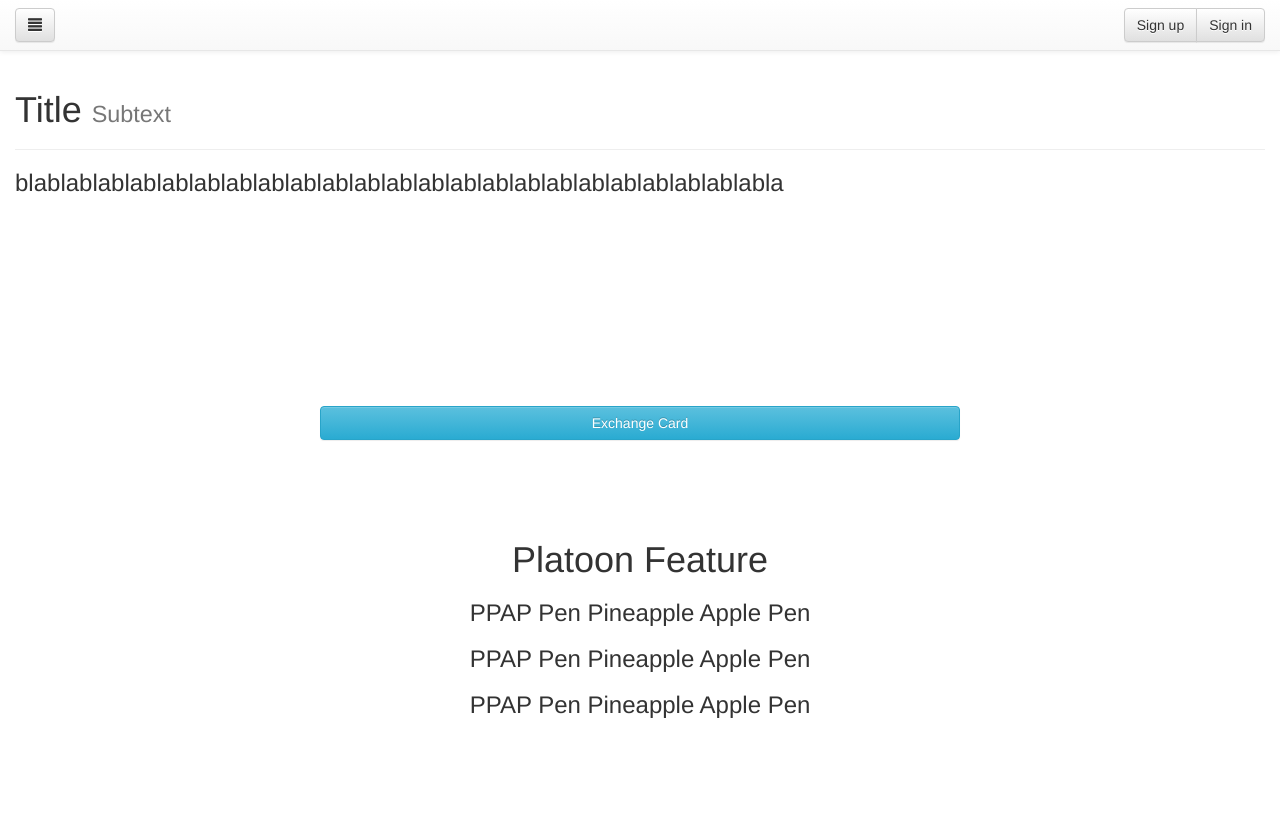
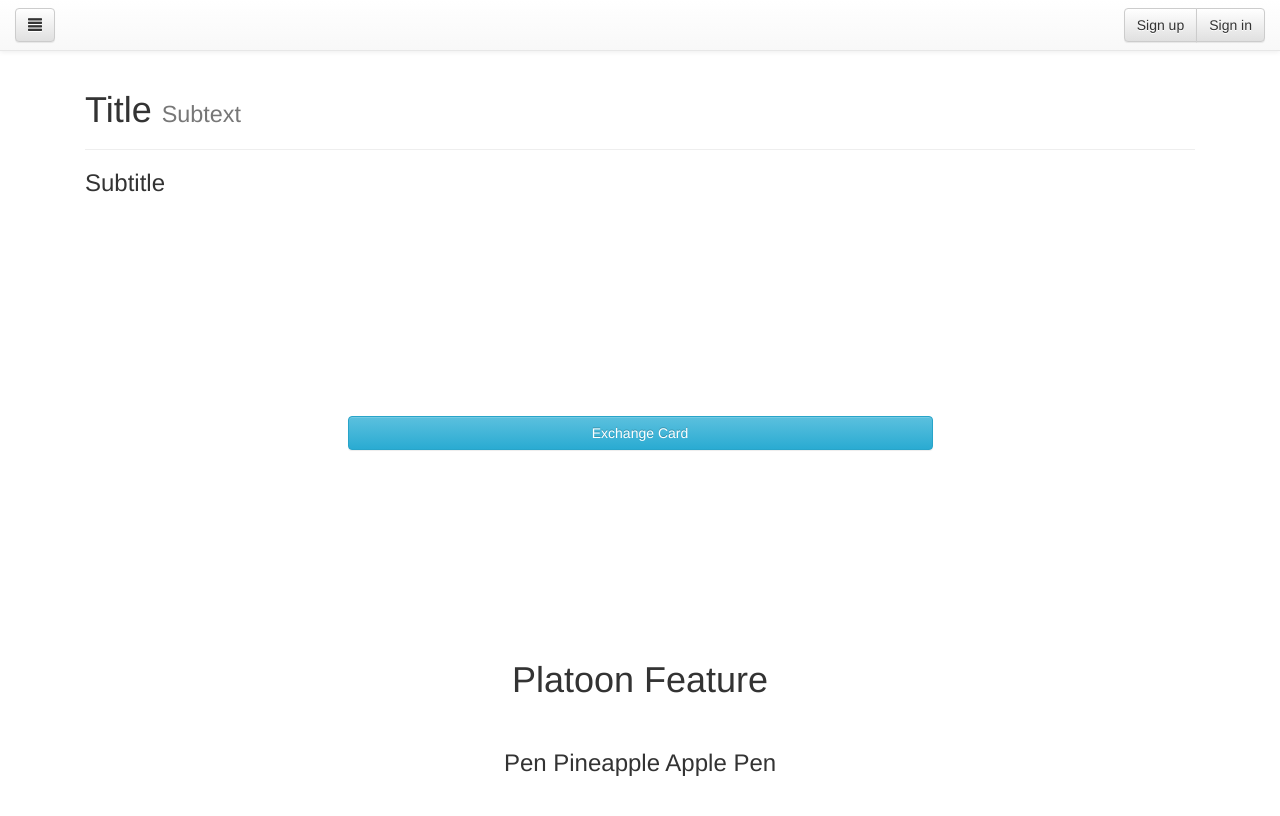
Before and after one commit to angela1008/platoon, a Django app: page / in a window 1280 px wide. Shown: the top 816 px of the page. Run offline with Django 3.2, Linux system fonts and the light colour scheme; some libraries are stand-ins or nearby versions.

Commit message:
main.html         add body style css padding-top 50px         change body class name to my-class
index.html
        css margin padding to em unit
	add iframe for video
	add signup button and "need more help?" connection
	add footer

```diff
--- a/templates/landing/index.html
+++ b/templates/landing/index.html
@@ -3,7 +3,24 @@
 {% block head_title %}Platoon{% endblock %}
 
 {% block css_extends %}
+	<style type="text/css">
+		.section{
+			margin-top: 15em;
+		}
+		.area{
+			margin-top: 15em;
+		}
+		.footer-custom{
+			padding: 1.5em;
+			background: #404040;
+		}
+		.footer-text-custom{
+			color: white;
+		}
+
+	</style>
 {% endblock %}
+
 {% block extra_head %}
 {% endblock %}
 
@@ -17,87 +34,116 @@
 
 			<div class="nav pull-right">
 				<div class="btn-group" role="group">
-				<button type="button" class="btn btn-default navbar-btn">Sign up</type>
-				<button type="button" class="btn btn-default navbar-btn">Sign in</type>
+					<button type="button" class="btn btn-default navbar-btn">Sign up</button>
+					<button type="button" class="btn btn-default navbar-btn">Sign in</button>
 				</div>
 			</div>
 		</div>
 	</nav>
-
-
 
 	<section>
 		<div class="container-fluid">
 			<div class="page-header">
 				<h1>Title <small>Subtext</small></h1>
 			</div>
-		<h3>blablablablablablablablablablablablablablablablablablablablablablablabla</h3>
+			<h3>Subtitle</h3>
+		</div>
+	</section>
+
+	<div class="area">
 		<div class="row">
 			<div class="col-xs-3"></div>
-			<div class="col-xs-6 btn btn-info" style="margin-top: 200px;">Exchange Card</div>
+			<div class="col-xs-6 btn btn-info">Exchange Card</div>
 			<div class="col-xs-3"></div>
 		</div>
 	</div>
-</section>
 
-<section style="margin-top: 100px">
+	<div class="area">
 		<div align="center">
-		<h1>Platoon Feature</h1><p></p>
-		<h3>PPAP Pen Pineapple Apple Pen</h3><p></p>
-		<h3>PPAP Pen Pineapple Apple Pen</h3><p></p>
-		<h3>PPAP Pen Pineapple Apple Pen</h3>
+			<h1>Platoon Feature</h1><br>
+			<h3>Pen Pineapple Apple Pen</h3><br>
+			<h3>Pen Pineapple Apple Pen</h3><br>
+			<h3>Pen Pineapple Apple Pen</h3>
 		</div>
-</section>
+	</div>
 
-<section style="margin-top: 100px">
+	<div class="area">
 		<div class="container-fluid">
 	 		<div class="row">
 				<div class="col-xs-1"></div>
 				<div class="col-xs-10">
-				<img class="img-responsive img-full" src="http://a0.att.hudong.com/23/92/300001362038132643922121438_950.jpg" alt>
+					<img class="img-responsive img-full center-block" src="http://a0.att.hudong.com/23/92/300001362038132643922121438_950.jpg" alt />
 					<h1>Feature1</h1>
 					<h3>This is the description of Feature1</h3>
 				</div>
 				<div class="col-xs-1"></div>
 			</div>
+		</div>
+	</div>
 
-
-	</div>
-</section>
-
-<section style="margin-top: 100px">
+	<div class="area">
 		<div class="container-fluid">
 			<div class="row">
 				<div class="col-xs-1"></div>
 				<div class="col-xs-10">
-				<img class="img-responsive img-full" src="http://www.akiraclub.com/wp-content/uploads/2015/10/DymyOne-Punch-Man01BIG51280X72002-07-10.jpg" alt>
+					<img class="img-responsive img-full center-block" src="http://www.akiraclub.com/wp-content/uploads/2015/10/DymyOne-Punch-Man01BIG51280X72002-07-10.jpg" alt>
 					<h1>Feature2</h1>
 					<h3>This is the description of Feature2</h3>
 				</div>
 				<div class="col-xs-1"></div>
 			</div>
+		</div>
+	</div>
 
-</section>
-
-<section style="margin-top: 100px">
+	<div class="area">
 		<div class="container-fluid">
 			<div class="row">
 				<div class="col-xs-1"></div>
 				<div class="col-xs-10">
-				<img class="img-responsive img-full" src="http://i.imgur.com/JyRXxlH.jpg" alt>
+					<img class="img-responsive img-full center-block" src="http://i.imgur.com/JyRXxlH.jpg" alt>
 					<h1>Feature3</h1>
 					<h3>This is the description of Feature3</h3>
 				</div>
 				<div class="col-xs-1"></div>
 			</div>
 		</div>
-</section>
+	</div>
 
+	<div class="area row">
+		<div class="col-xs-1"></div>
+		<div class="col-xs-10">
+			<!-- 16:9 aspect ratio -->
+			<div class="embed-responsive embed-responsive-16by9">
+			  <iframe class="embed-responsive-item" src="//www.youtube.com/v/CmHHTfuuwEo" allowfullscreen></iframe>
+			</div>
+		</div>
+		<div class="col-xs-1"></div>
+	</div>
 
+	<div class="area" align="center">
+		<h1>Get Started</h1><br>
+		<h2>Subtitle</h2><br>
+	</div>
 
+	<div class="area row" align="center">
+		<div class="col-xs-5"></div>
+		<button class="col-xs-2 btn btn-default">Sign up</button>
+		<div class="col-xs-5">
+			<h5 align="left"><a href="https://www.facebook.com/Cheng.Ko.tw">Need more help?</a></h5>
+		</div>
+	</div>
 {% endblock %}
-{% block footer %}
 
+{% block footer_base %}
+	<div class="area row">
+		<div class="footer-custom col-xs-12">
+			<div class="footer-text-custom">
+				About us<br>
+				Contact us<br>
+				Fuck KOKO
+			</div>
+		</div>
+	</div>
 {% endblock %}
 
 {% block end_js_extends %}
--- a/templates/main.html
+++ b/templates/main.html
@@ -13,16 +13,25 @@
     <!-- 選擇性佈景主題 -->
     <link rel="stylesheet" href="https://maxcdn.bootstrapcdn.com/bootstrap/3.3.1/css/bootstrap-theme.min.css">
 
+    <style type="text/css">
+        .my-body {
+            padding-top: 50px;
+        }
+    </style>
+
     {% block css_extends %}
     {% endblock %}
     {% block extra_head %}
     {% endblock %}
+
 </head>
 
-<body style="padding-top:50px;">
+<body class="my-body">
     {% block body_base %}
+        <div class="container">
             {% block body %}
             {% endblock %}
+        </div>
     {% endblock %}
 
     {% block footer_base %}
@@ -34,8 +43,9 @@
         </footer>
     {% endblock %}
 
+    <script src="//ajax.googleapis.com/ajax/libs/jquery/1.11.1/jquery.min.js"></script>
     <!-- 最新編譯和最佳化的 JavaScript -->
-    <script src="https://maxcdn.bootstrapcdn.com/bootstrap/3.3.1/js/bootstrap.min.js"></script>
+    <script src="//maxcdn.bootstrapcdn.com/bootstrap/3.3.1/js/bootstrap.min.js"></script>
 
     {% block end_js_extends %}
     {% endblock %}
```
Also changed, not shown: db.sqlite3 (deleted). Lines whose indentation alone changed are shown as unchanged.
